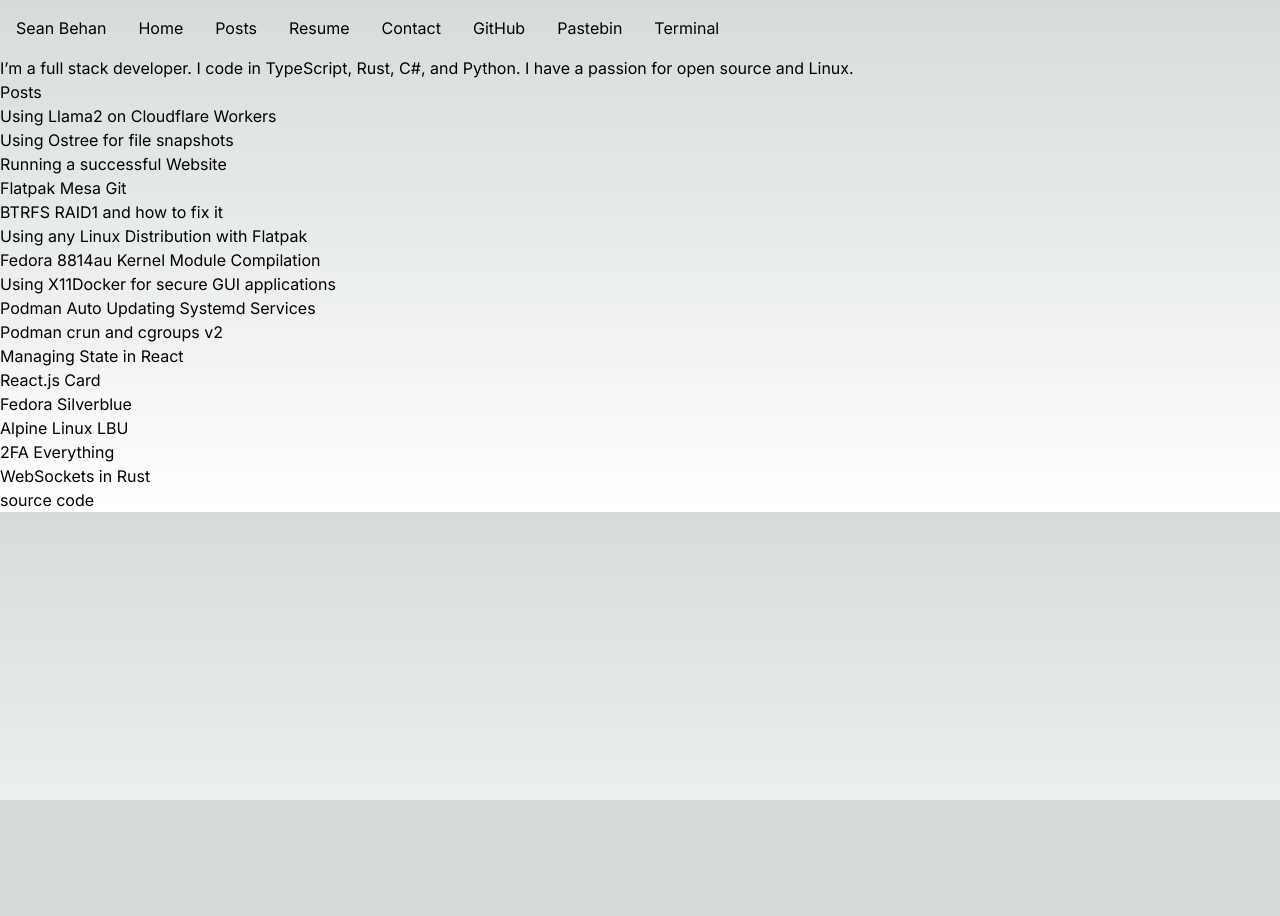
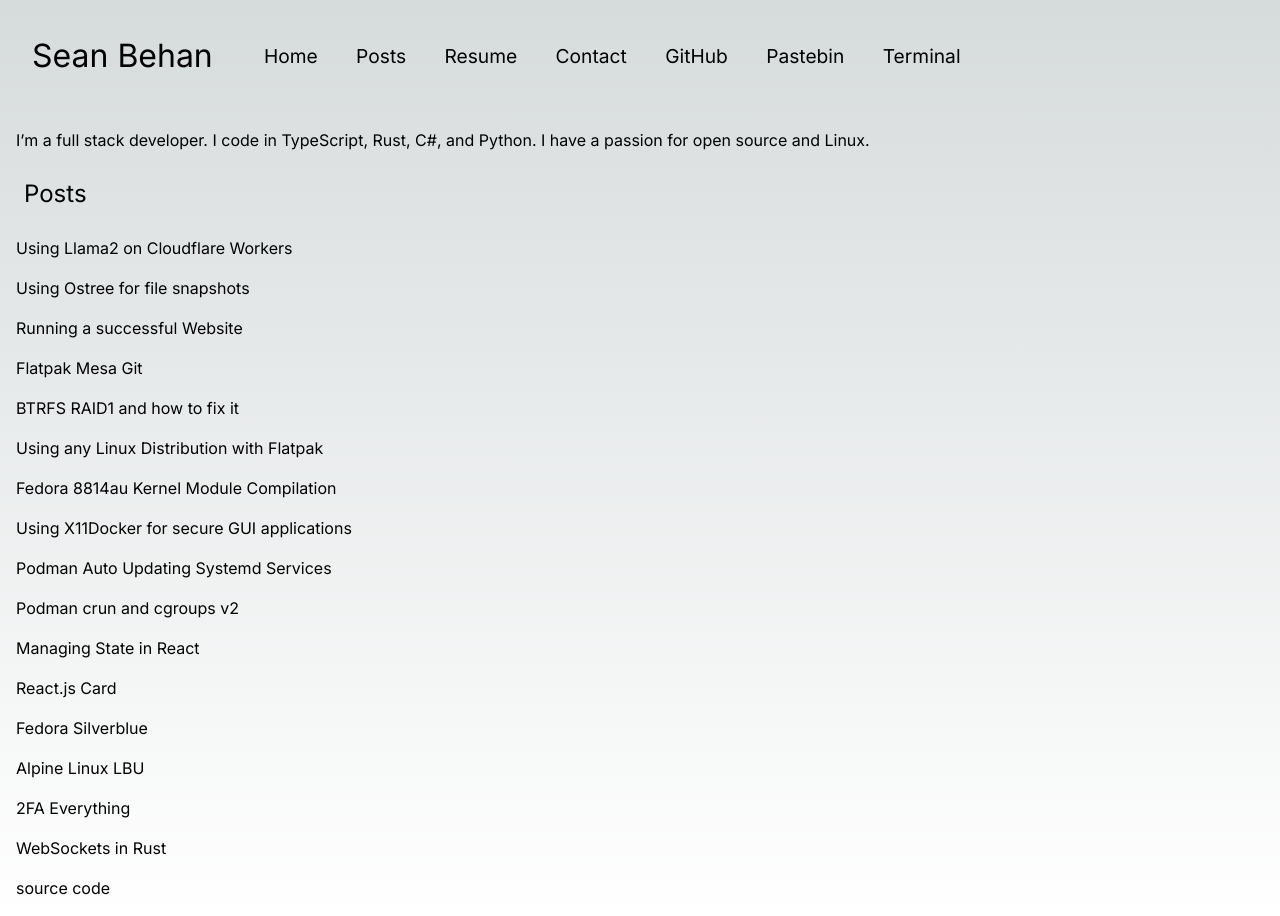
Before and after one commit to codebam/nextjs-website, a Next.js app: page / in a window 1280 px wide. Before the commit the page ends 800 px from the top, so only its background shows below. Built offline with nearby package versions, Linux system fonts and the light colour scheme.

Commit message:
style site

```diff
--- a/src/app/globals.css
+++ b/src/app/globals.css
@@ -35,5 +35,19 @@ header {
 }
 
 header > * {
+  font-size: 1.2em;
   margin: 1em;
 }
+
+h1 {
+  font-size: 2em;
+}
+
+h2 {
+  font-size: 1.5em;
+  margin: 1em;
+}
+
+p, article, footer {
+  margin: 1em;
+}
```
